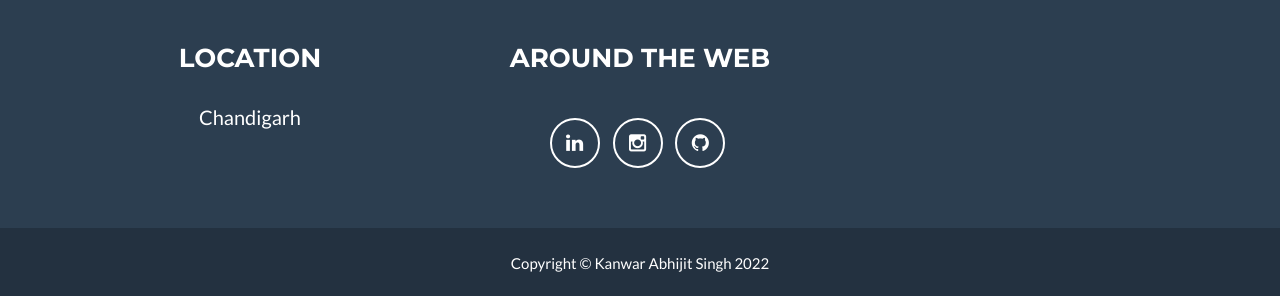
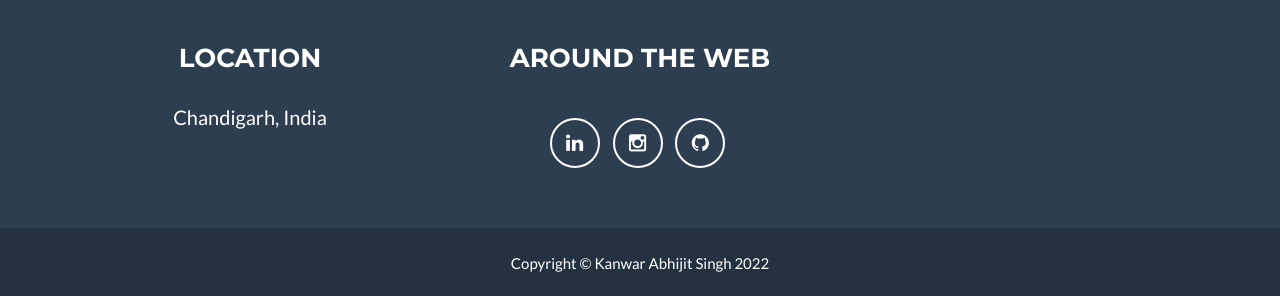
Before and after one commit to therealkasthetics/therealkasthetics.github.io, a Jekyll site: the page built from _posts/2014-07-18-project-1.markdown, in a window 1280 px wide and 900 px high, scrolled down 2389 px. Shown: the part 601-897 px from the top of the window. Built offline with Jekyll 4.4.1, drawn with Linux system fonts in a browser that asks for light colours.

Commit message:
Update _config.yml

```diff
--- a/_config.yml
+++ b/_config.yml
@@ -38,7 +38,7 @@ footer:
 
 # Postal address
 address:
-  - line: Chandigarh
+  - line: Chandigarh, India
 
 # Social networks usernames (many more available: google-plus, flickr, dribbble, pinterest, instagram, tumblr, linkedin, etc.)
 social:
```
